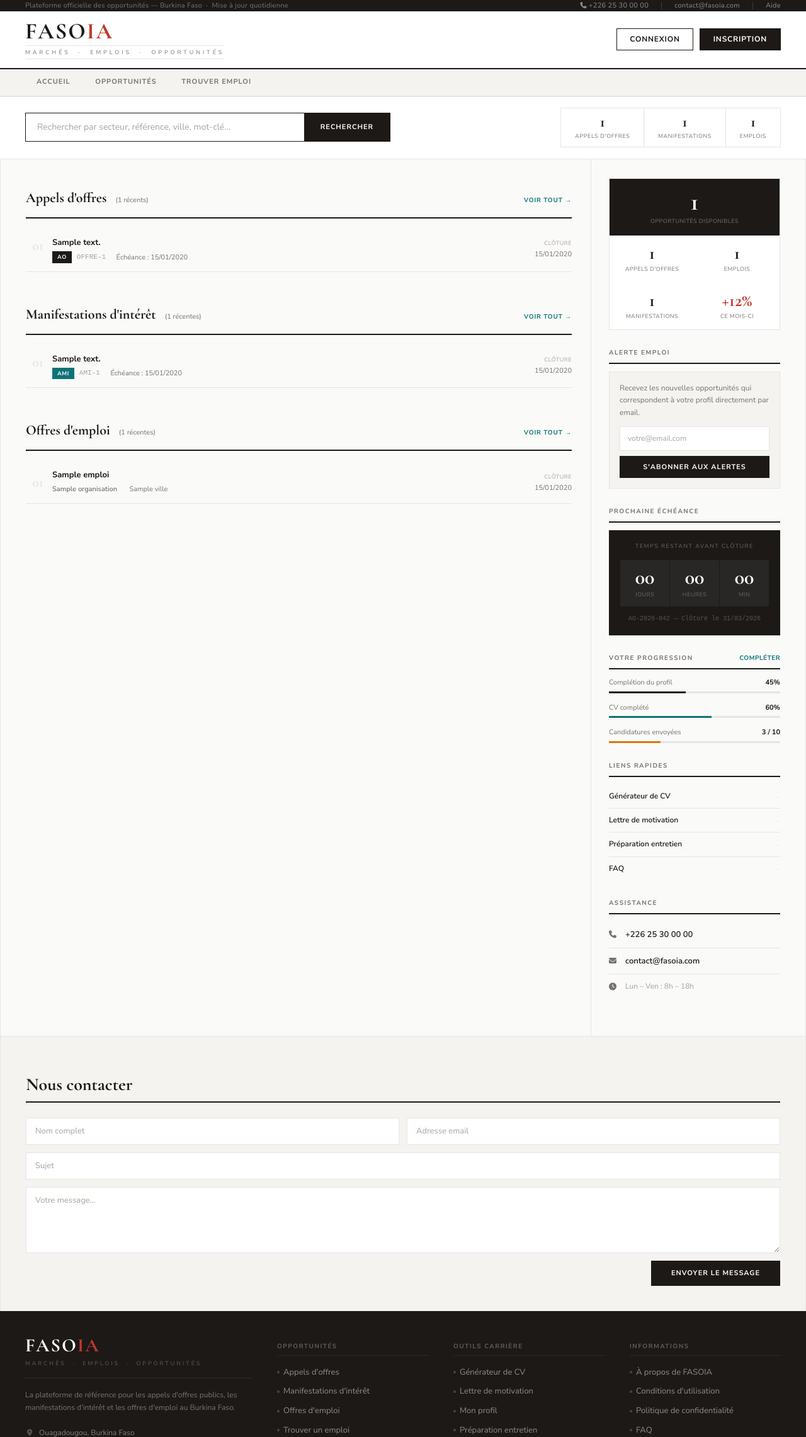
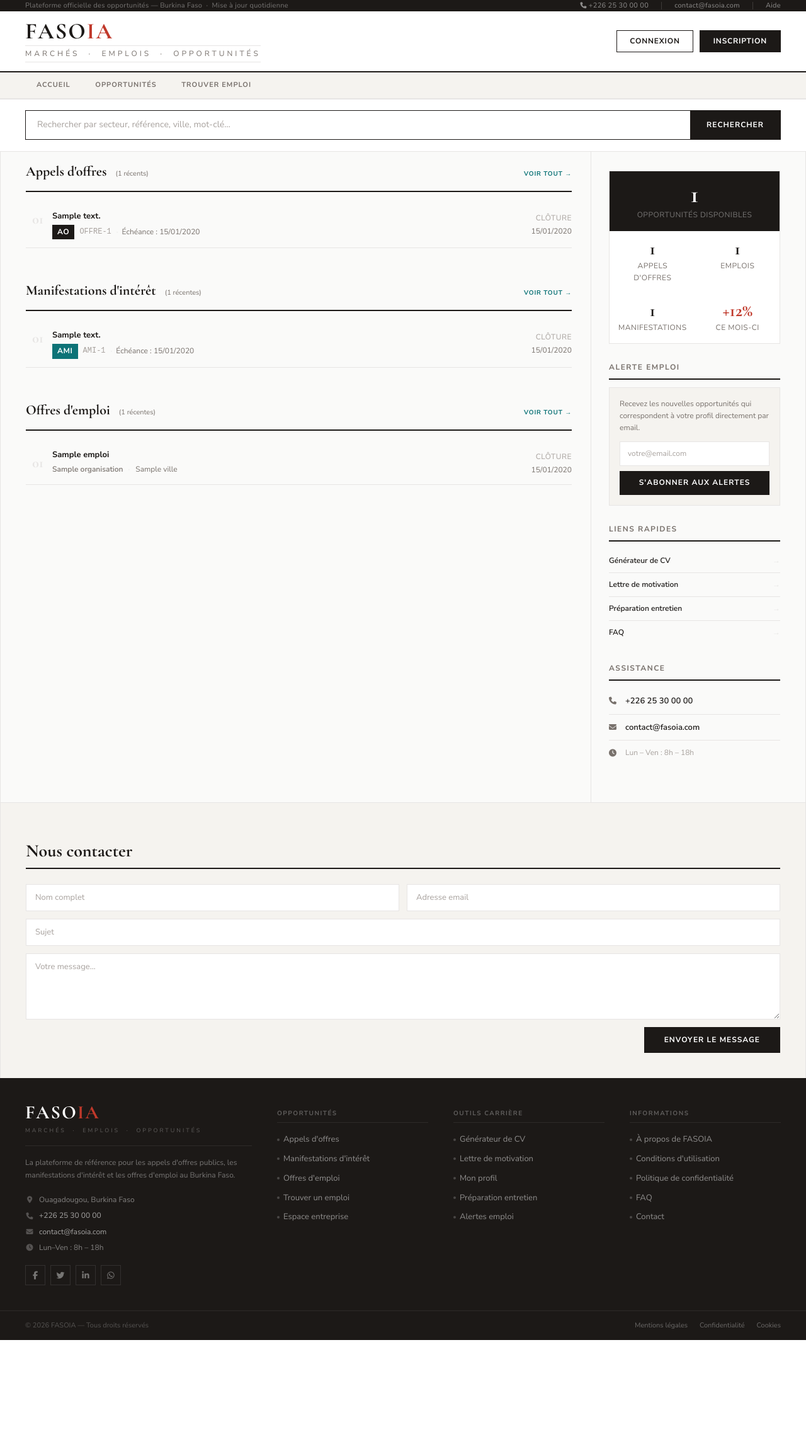
Before and after one commit to FollyF/fasoia, a Django app: template web/fasoia/myAppli/templates/myAppli/home.html in a window 1280 px wide. Shown: the top 2282 px of the page at 63% size. After the commit the page ends 2128 px from the top, so only its background shows below. Run offline with Django 5.2, Linux system fonts and the light colour scheme; the template is opened without the code that fills it: most values are stand-ins (such as "Sample title", 1, 10 or a date in 2020); parts of the project's set-up code (start-up, migrations or seed data) failed here and were passed over; some libraries are stand-ins or nearby versions.

Commit message:
offres filtrées

```diff
--- a/web/fasoia/myAppli/templates/base.html
+++ b/web/fasoia/myAppli/templates/base.html
@@ -113,7 +113,7 @@
     .tag {
       display: inline-block;
       padding: 2px 8px;
-      font-size: 9px;
+      font-size: 12px;
       font-weight: 700;
       text-transform: uppercase;
       letter-spacing: 0.6px;
--- a/web/fasoia/myAppli/templates/myAppli/home.html
+++ b/web/fasoia/myAppli/templates/myAppli/home.html
@@ -18,7 +18,6 @@
   .search-field {
     display: flex;
     flex: 1;
-    max-width: 580px;
     border: 1.5px solid var(--ink);
   }
   .search-field input {
@@ -38,7 +37,7 @@
     border: none;
     padding: 11px 26px;
     font-weight: 700;
-    font-size: 11px;
+    font-size: 12px;
     cursor: pointer;
     font-family: var(--font-body);
     letter-spacing: 1px;
@@ -89,7 +88,7 @@
   }
 
   .col-main {
-    padding: 30px 30px 30px 0;
+    padding: 0px 30px 30px 0;
     border-right: 1px solid var(--border);
   }
 
@@ -179,30 +178,30 @@
     flex-wrap: wrap;
   }
   .opp-ref {
-    font-size: 11px;
+    font-size: 12px;
     color: var(--hint);
     font-family: 'Courier New', monospace;
   }
   .opp-company {
-    font-size: 11px;
+    font-size: 12px;
     color: var(--muted);
     font-weight: 600;
   }
   .opp-loc {
-    font-size: 11px;
+    font-size: 12px;
     color: var(--muted);
   }
   .opp-loc::before { content: '·'; margin-right: 6px; color: var(--border); }
 
   .opp-date {
-    font-size: 11px;
+    font-size: 12px;
     color: var(--muted);
     text-align: right;
     white-space: nowrap;
     padding-top: 3px;
   }
   .opp-date .date-lbl {
-    font-size: 9px;
+    font-size: 12px;
     text-transform: uppercase;
     letter-spacing: 0.5px;
     color: var(--hint);
@@ -240,7 +239,7 @@
   .widget { margin-bottom: 28px; }
 
   .widget-head {
-    font-size: 10px;
+    font-size: 12px;
     font-weight: 700;
     text-transform: uppercase;
     letter-spacing: 1.5px;
@@ -253,7 +252,7 @@
     justify-content: space-between;
   }
   .widget-head a {
-    font-size: 10px;
+    font-size: 12px;
     color: var(--teal);
     text-decoration: none;
     font-weight: 700;
@@ -285,7 +284,7 @@
     line-height: 1;
   }
   .stat-cell .l {
-    font-size: 9px;
+    font-size: 12px;
     color: var(--muted);
     text-transform: uppercase;
     letter-spacing: 0.5px;
@@ -338,7 +337,7 @@
     color: #fff;
     border: none;
     padding: 9px;
-    font-size: 11px;
+    font-size: 12px;
     font-weight: 700;
     cursor: pointer;
     font-family: var(--font-body);
@@ -356,7 +355,7 @@
     text-align: center;
   }
   .cd-lbl {
-    font-size: 9px;
+    font-size: 12px;
     text-transform: uppercase;
     letter-spacing: 1.5px;
     color: rgba(255,255,255,0.35);
@@ -381,14 +380,14 @@
     line-height: 1;
   }
   .cd-unit .u {
-    font-size: 9px;
+    font-size: 12px;
     color: rgba(255,255,255,0.3);
     text-transform: uppercase;
     letter-spacing: 0.5px;
     margin-top: 4px;
   }
   .cd-ref {
-    font-size: 10px;
+    font-size: 12px;
     color: rgba(255,255,255,0.25);
     margin-top: 12px;
     font-family: 'Courier New', monospace;
@@ -400,7 +399,7 @@
   .prog-labels {
     display: flex;
     justify-content: space-between;
-    font-size: 11px;
+    font-size: 12px;
     margin-bottom: 5px;
   }
   .prog-labels span:first-child { color: var(--muted); }
@@ -431,7 +430,7 @@
   }
   .quick-list a:hover { color: var(--red); }
   .quick-list .arrow {
-    font-size: 11px;
+    font-size: 12px;
     color: var(--border);
     transition: color 0.15s;
   }
@@ -498,7 +497,7 @@
     color: #fff;
     border: none;
     padding: 11px 32px;
-    font-size: 11px;
+    font-size: 12px;
     font-weight: 700;
     font-family: var(--font-body);
     text-transform: uppercase;
@@ -545,20 +544,6 @@
       autocomplete="off"
     >
     <button type="button">Rechercher</button>
-  </div>
-  <div class="kpi-strip">
-    <div class="kpi-item">
-      <div class="n">{{ dernieres_offres|length }}</div>
-      <div class="l">Appels d'offres</div>
-    </div>
-    <div class="kpi-item">
-      <div class="n">{{ derniers_amis|length }}</div>
-      <div class="l">Manifestations</div>
-    </div>
-    <div class="kpi-item">
-      <div class="n">{{ derniers_emplois|length }}</div>
-      <div class="l">Emplois</div>
-    </div>
   </div>
 </div>
 
@@ -686,15 +671,15 @@
         <div class="l">Opportunités disponibles</div>
       </div>
       <div class="stat-cell">
-        <div class="n">{{ dernieres_offres|length }}</div>
+        <div class="n">{{ offres|length }}</div>
         <div class="l">Appels d'offres</div>
       </div>
       <div class="stat-cell">
-        <div class="n">{{ derniers_emplois|length }}</div>
+        <div class="n">{{ emplois|length }}</div>
         <div class="l">Emplois</div>
       </div>
       <div class="stat-cell">
-        <div class="n">{{ derniers_amis|length }}</div>
+        <div class="n">{{ amis|length }}</div>
         <div class="l">Manifestations</div>
       </div>
       <div class="stat-cell highlight">
@@ -712,40 +697,6 @@
           <input type="email" placeholder="votre@email.com">
           <button type="button">S'abonner aux alertes</button>
         </div>
-      </div>
-    </div>
-
-    <!-- Prochaine échéance -->
-    <div class="widget">
-      <div class="widget-head">Prochaine échéance</div>
-      <div class="countdown-widget">
-        <div class="cd-lbl">Temps restant avant clôture</div>
-        <div class="cd-units">
-          <div class="cd-unit"><div class="n" id="cd-days">05</div><div class="u">Jours</div></div>
-          <div class="cd-unit"><div class="n" id="cd-hours">14</div><div class="u">Heures</div></div>
-          <div class="cd-unit"><div class="n" id="cd-mins">32</div><div class="u">Min</div></div>
-        </div>
-        <div class="cd-ref">AO-2026-042 &mdash; Clôture le 31/03/2026</div>
-      </div>
-    </div>
-
-    <!-- Progression -->
-    <div class="widget">
-      <div class="widget-head">
-        Votre progression
-        <a href="{% url 'myAppli:profil' %}">Compléter</a>
-      </div>
-      <div class="prog-item">
-        <div class="prog-labels"><span>Complétion du profil</span><span>45%</span></div>
-        <div class="prog-track"><div class="prog-fill" style="width:45%;background:var(--ink)"></div></div>
-      </div>
-      <div class="prog-item">
-        <div class="prog-labels"><span>CV complété</span><span>60%</span></div>
-        <div class="prog-track"><div class="prog-fill" style="width:60%;background:var(--teal)"></div></div>
-      </div>
-      <div class="prog-item">
-        <div class="prog-labels"><span>Candidatures envoyées</span><span>3 / 10</span></div>
-        <div class="prog-track"><div class="prog-fill" style="width:30%;background:var(--amber)"></div></div>
       </div>
     </div>
 
--- a/web/fasoia/myAppli/templates/myAppli/opportunites.html
+++ b/web/fasoia/myAppli/templates/myAppli/opportunites.html
@@ -283,7 +283,7 @@
                     {% for i in offres %}
                         <tr>
                             <td><span class="ref-code">AO-{{ i.reference|default:forloop.counter }}</span></td>
-                            <td>{{ i.description|truncatechars:85 }}</td>
+                            <td>{{ i.description|truncatechars:400 }}</td>
                             <td>{{ i.date_limite|date:"d/m/Y" }}</td>
                             <td class="actions-col">
                                 <button type="button" class="btn-fasoia-outline btn-action"
@@ -346,7 +346,7 @@
                     {% for i in amis %}
                         <tr>
                             <td><span class="ref-code">AMI-{{ forloop.counter }}</span></td>
-                            <td>{{ i.description|truncatechars:85 }}</td>
+                            <td>{{ i.description|truncatechars:400 }}</td>
                             <td>{{ i.date_limite|date:"d/m/Y" }}</td>
                             <td class="actions-col">
                                 <button type="button" class="btn-fasoia-outline btn-action"
@@ -409,7 +409,7 @@
                     <tbody>
                     {% for emploi in offres_emploi %}
                         <tr>
-                            <td><strong>{{ emploi.titre|truncatechars:55 }}</strong></td>
+                            <td><strong>{{ emploi.titre|truncatechars:400 }}</strong></td>
                             <td>{{ emploi.recruteur.organisation|default:emploi.entreprise_nom|default:"—" }}</td>
                             <td>{{ emploi.ville|default:"—" }}</td>
                             <td>{{ emploi.date_limite|date:"d/m/Y"|default:"—" }}</td>
--- a/web/fasoia/myAppli/templates/partials/navbar.html
+++ b/web/fasoia/myAppli/templates/partials/navbar.html
@@ -61,7 +61,7 @@
   .brand-name:hover { color: var(--ink); }
   .brand-name .brand-ia { color: var(--red); }
   .brand-tagline {
-    font-size: 9px;
+    font-size: 12px;
     color: var(--muted);
     letter-spacing: 4px;
     text-transform: uppercase;
```
Also changed, not shown: web/fasoia/myAppli/models.py (+17 -0 lines), web/fasoia/myAppli/views.py (+37 -12 lines).
